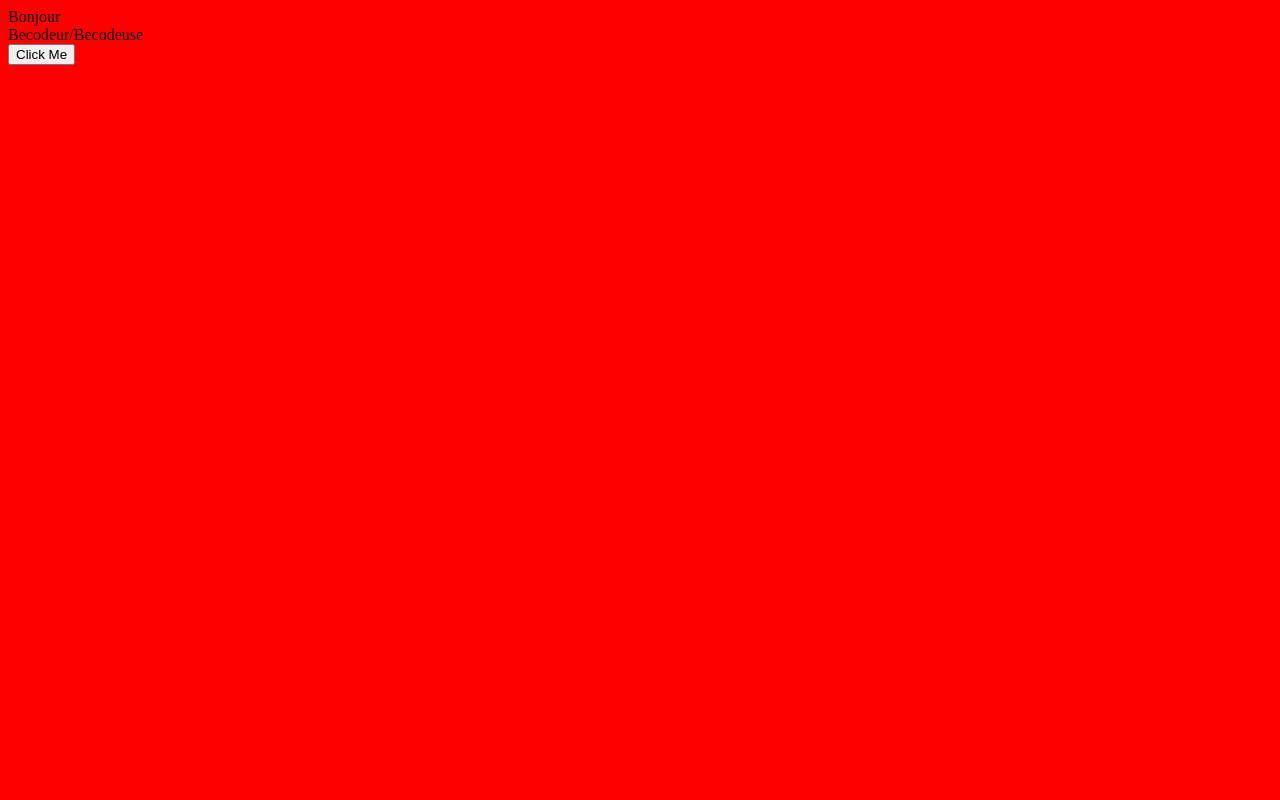
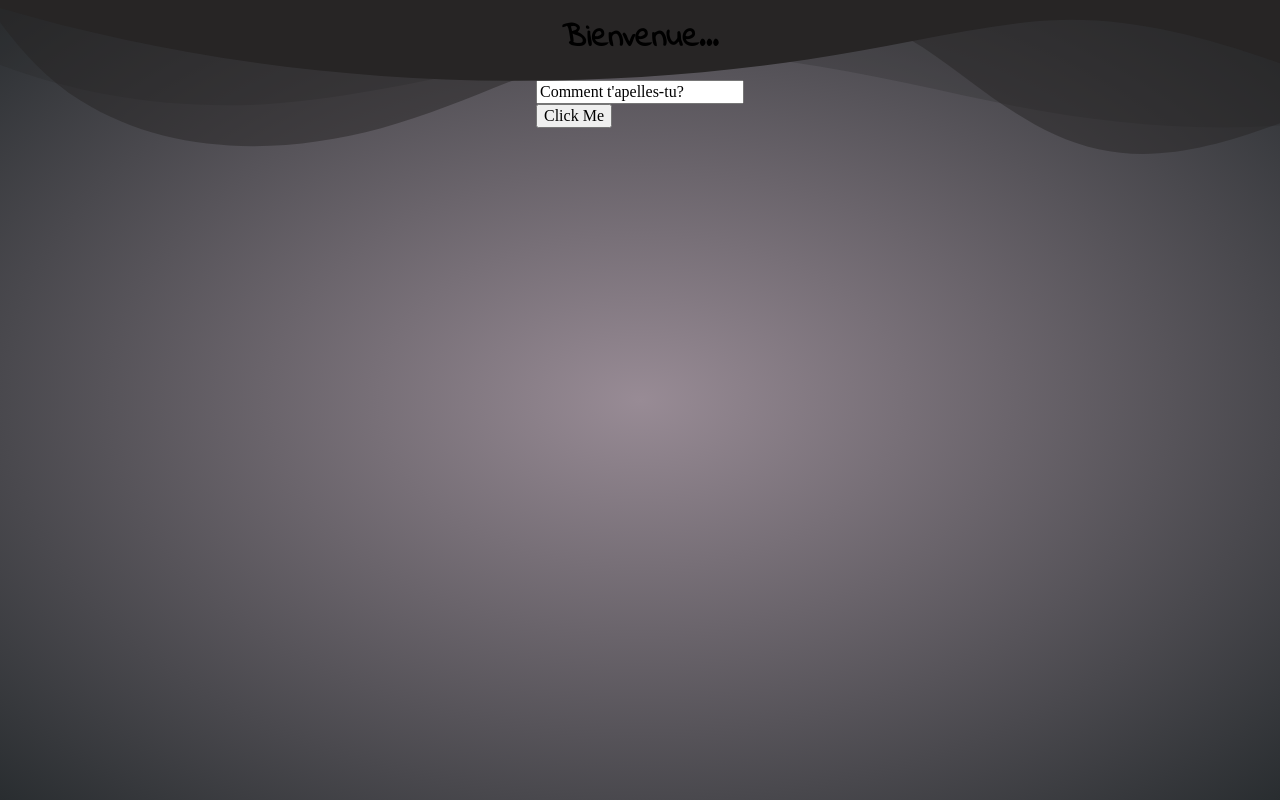
Before and after one commit to okaycharlottes/qrcode, a plain HTML site: page index.html in a window 1280 px wide. Drawn offline with nearby package versions, Linux system fonts and the light colour scheme.

Commit message:
un peu de css

```diff
--- a/index.html
+++ b/index.html
@@ -4,14 +4,41 @@
     <meta charset="UTF-8">
     <meta name="viewport" content="width=device-width, initial-scale=1.0">
     <title>Document</title>
+    <link rel="stylesheet" href="https://cdnjs.cloudflare.com/ajax/libs/normalize/8.0.1/normalize.min.css ">
+    <link rel="preconnect" href="https://fonts.gstatic.com">
+    <link href="https://fonts.googleapis.com/css2?family=Indie+Flower&display=swap" rel="stylesheet">
     <link rel="stylesheet" href="style.css"/>
 
 </head>
 <body>
-    <header id="titre">Bonjour</br>Becodeur/Becodeuse</header>
-    <article id="target">
-        <button id="clickMe">Click Me</button>
-    </article>
+    <!-- EN TÊTE *********************************************************************************** -->
+    <header id="titre">
+
+
+        <div class="custom-shape-divider-top-1605866903">
+            <svg data-name="Layer 1" xmlns="http://www.w3.org/2000/svg" viewBox="0 0 1200 120" preserveAspectRatio="none">
+                <path d="M0,0V46.29c47.79,22.2,103.59,32.17,158,28,70.36-5.37,136.33-33.31,206.8-37.5C438.64,32.43,512.34,53.67,583,72.05c69.27,18,138.3,24.88,209.4,13.08,36.15-6,69.85-17.84,104.45-29.34C989.49,25,1113-14.29,1200,52.47V0Z" opacity=".25" class="shape-fill"></path>
+                <path d="M0,0V15.81C13,36.92,27.64,56.86,47.69,72.05,99.41,111.27,165,111,224.58,91.58c31.15-10.15,60.09-26.07,89.67-39.8,40.92-19,84.73-46,130.83-49.67,36.26-2.85,70.9,9.42,98.6,31.56,31.77,25.39,62.32,62,103.63,73,40.44,10.79,81.35-6.69,119.13-24.28s75.16-39,116.92-43.05c59.73-5.85,113.28,22.88,168.9,38.84,30.2,8.66,59,6.17,87.09-7.5,22.43-10.89,48-26.93,60.65-49.24V0Z" opacity=".5" class="shape-fill"></path>
+                <path d="M0,0V5.63C149.93,59,314.09,71.32,475.83,42.57c43-7.64,84.23-20.12,127.61-26.46,59-8.63,112.48,12.24,165.56,35.4C827.93,77.22,886,95.24,951.2,90c86.53-7,172.46-45.71,248.8-84.81V0Z" class="shape-fill"></path>
+            </svg>
+        </div>
+
+        <h1>Bienvenue...</h1>
+     </header>
+
+    <!-- CORPS ************************************************************************************* -->
+    <div id="classOne">
+        <article>
+            <input type="text" method="GET" value="Comment t'apelles-tu?"></article>
+        </article>
+        <article id="target">
+            <button id="clickMe">Click Me</button>
+        </article>
+    </div>
+
+
+
+    <!-- SCRIPT ************************************************************************************ -->
     <script type="text/javascript" src="app.js"> </script>
 </body>
 </html>
--- a/style.scss
+++ b/style.scss
@@ -0,0 +1,57 @@
+// V A R I A B L E S * * * * * * * * * * * * * * * * * * * * * * * * * * * * * * * * * * * * * * * * * * * * * * * * * * * *
+$degrade: radial-gradient(rgb(152, 139, 149), rgb(41, 45, 48));
+//MIXINS * * * * * * * * * * * * * * * * * * * * * * * * * * * * * * * * * * * * * * * * * * * * * * * * * * *
+@mixin AlignCenter {
+    display:flex;
+    flex-direction: column;
+    align-items: center;
+}
+// C O D E   * * * * * * * * * * * * * * * * * * * * * * * * * * * * * * * * * * * * * * * * * * * * * * * * * * * * * * * *
+body {
+    @include AlignCenter();
+    height: 100vh;
+    width: 100vw;
+    background: $degrade;
+    background-repeat: no-repeat;
+    background-size: cover;
+
+    header{
+        @include AlignCenter();
+        width: 100%;
+        position: relative;
+        font-family: 'Indie Flower', cursive;
+
+        .custom-shape-divider-top-1605866903 {
+            position: relative;
+            z-index: 1;
+            position: absolute;
+            top: 0;
+            left: 0;
+            width: 100%;
+            overflow: hidden;
+            line-height: 0;
+        }
+
+        h1{
+            z-index: 2;
+        }
+
+        .custom-shape-divider-top-1605866903 svg {
+            position: relative;
+            display: block;
+            width: calc(159% + 1.3px);
+            height: 168px;
+        }
+
+        .custom-shape-divider-top-1605866903 .shape-fill {
+            fill: #272525;
+        }
+
+        #clickMe{
+            border-radius: 20
+
+        }
+
+    }
+
+}
```
Also changed, not shown: style.css, 1 other file.
